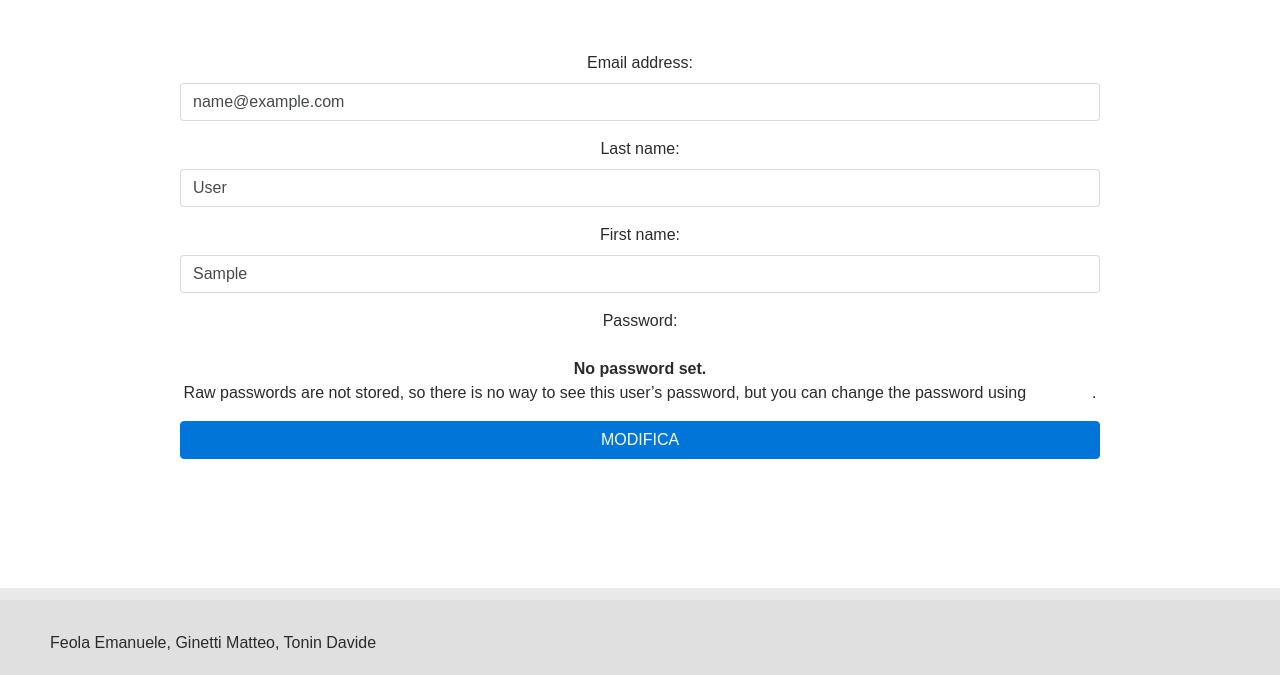
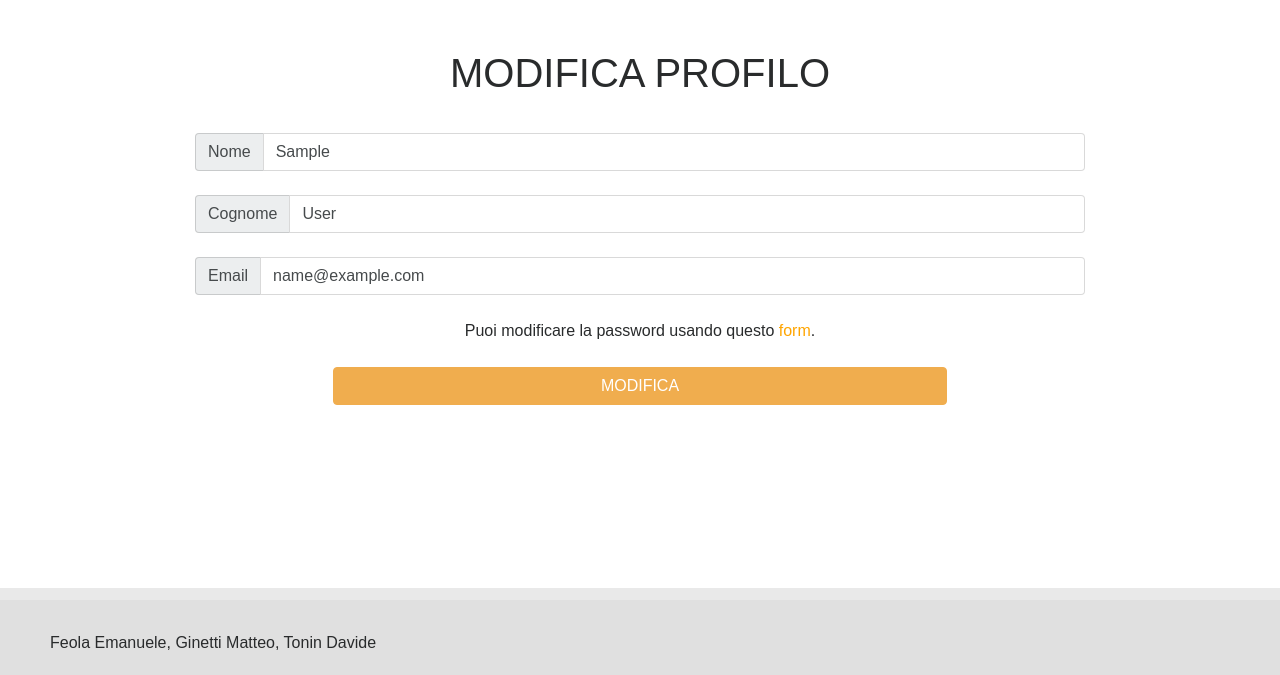
Before and after one commit to DavideTonin99/djfantamarconi, a Django app: page /profile/edit/ in a window 1280 px wide. Shown: the part 156-831 px from the top of the page. Run offline with Django 3.2, Linux system fonts and the light colour scheme; the visitor is signed in with stand-in values (Sample User, id 1); some libraries are stand-ins or nearby versions.

Commit message:
Modified edit profile page, some fix

```diff
--- a/static/css/style.css
+++ b/static/css/style.css
@@ -88,7 +88,7 @@ a:hover {
     text-decoration: none;
 }
 
-a {color: white}
+a {color: orange}
 
 a > .btn {
     padding: 20px;
--- a/templates/edit_profile.html
+++ b/templates/edit_profile.html
@@ -11,11 +11,41 @@
 
     {% if user.is_authenticated %}
     <div class="row">
+        <h1 class="col-md-12 text-center">MODIFICA PROFILO</h1>
+    </div>
+    <div class="row">
         <div class='justify-content-md-center col-sm-10 offset-sm-1'>
             <form method="post">
                 {% csrf_token %}
-                {{ form.as_p }}
-                <button class="btn btn-primary col-sm-12" type="submit">MODIFICA</button>
+                <div class="col-sm-12">
+                    {{ form.first_name.error }}
+                    <div class="input-group">
+                        <span class="input-group-addon">Nome</span>
+                        {{ form.first_name }}
+                    </div>
+                </div>
+                <br />
+                <div class="col-sm-12">
+                    {{ form.last_name.error }}
+                    <div class="input-group">
+                        <span class="input-group-addon">Cognome</span>
+                        {{ form.last_name }}
+                    </div>
+                </div>
+                <br />
+                <div class="col-sm-12">
+                    {{ form.email.error }}
+                    <div class="input-group">
+                        <span class="input-group-addon">Email</span>
+                        {{ form.email }}
+                    </div>
+                </div>
+                <br />
+                <div class="col-sm-12">
+                    Puoi modificare la password usando questo <a href='#'>form</a>.
+                </div>
+                <br />
+                <button class="btn btn-warning col-sm-8" type="submit">MODIFICA</button>
             </form>
         </div>
     </div>
--- a/templates/register.html
+++ b/templates/register.html
@@ -3,6 +3,10 @@
 {% block title %} <title>Fantamarconi | REGISTRA</title> {% endblock %}
 
 {% block content %}
+<div class="row">
+    <h1 class="col-md-12 text-center">CREA UTENTE</h1>
+</div>
+
 <div class="row">
     <div class='justify-content-md-center col-sm-10 offset-sm-1'>
         <form method="post">
```
